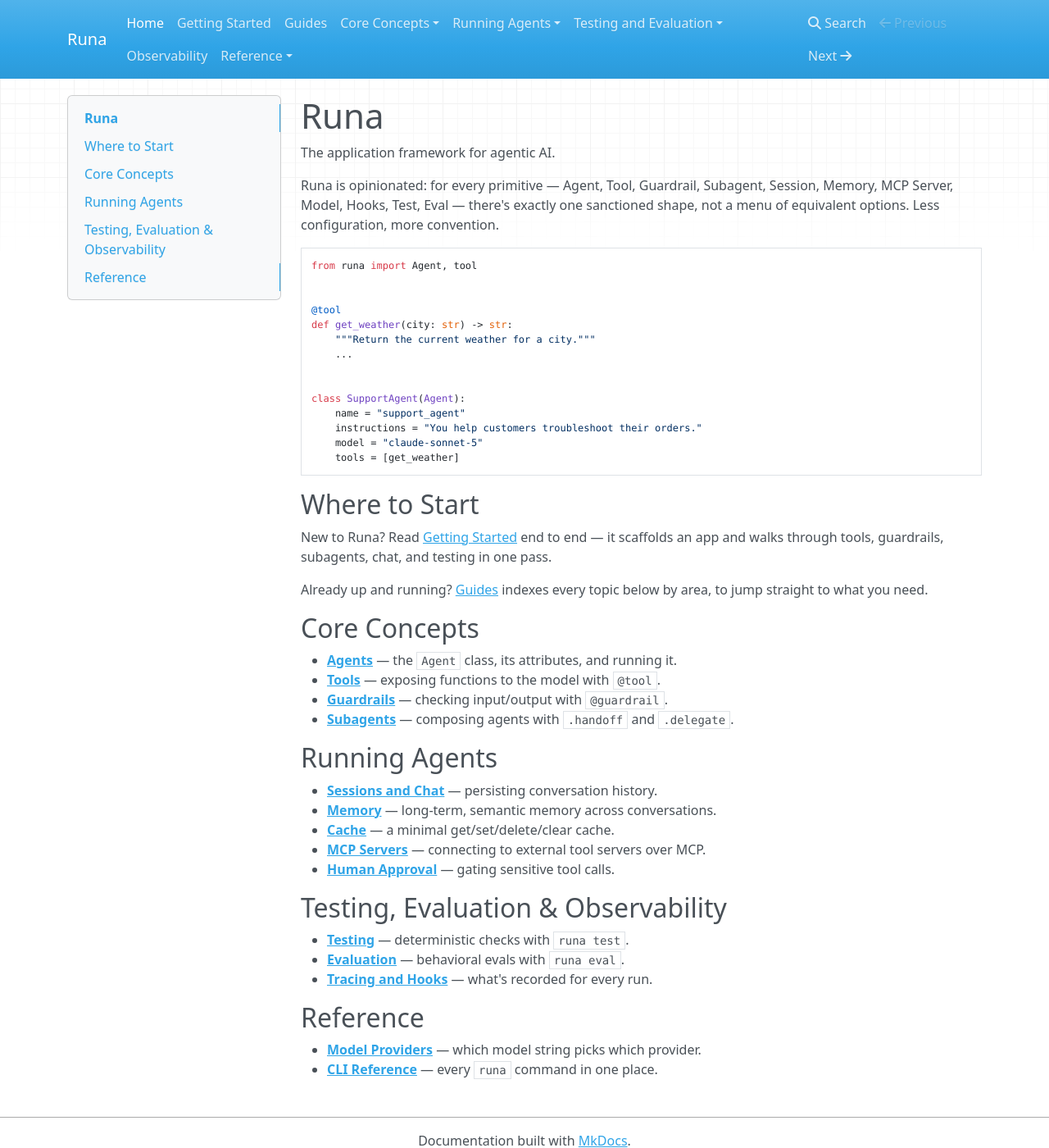
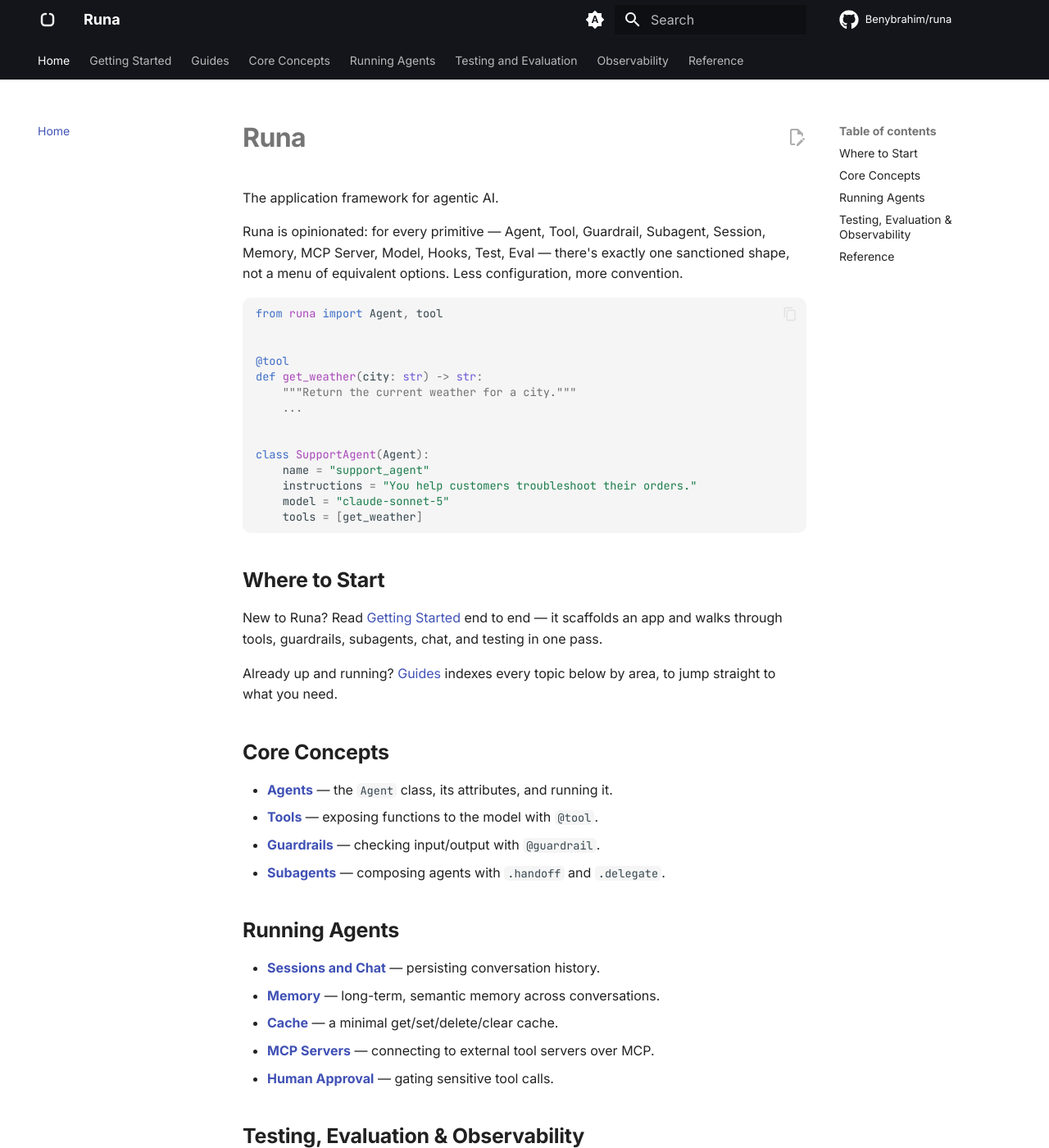
Before and after one commit to Benybrahim/runa, an MkDocs documentation site: the page built from docs/index.md, in a window 1280 px wide and 1400 px high. Shown: the whole window at 82% size. Built offline with MkDocs 1.6.1 and Material for MkDocs 9.7.7, drawn with Linux system fonts in a browser that asks for light colours; nearby versions of some CDN libraries; comment, search, counter and statistics services are not loaded; some of the changed text lies outside the part shown.

Commit message:
docs: update mkdocs

```diff
--- /dev/null
+++ b/docs/overrides/main.html
@@ -0,0 +1,15 @@
+{% extends "base.html" %}
+
+{% block extrahead %}
+  <link rel="apple-touch-icon" sizes="180x180" href="{{ 'assets/apple-touch-icon.png' | url }}">
+  <link rel="icon" type="image/png" sizes="32x32" href="{{ 'assets/favicon-32.png' | url }}">
+  <link rel="icon" type="image/png" sizes="16x16" href="{{ 'assets/favicon-16.png' | url }}">
+  <meta name="theme-color" content="#15191A">
+  <meta property="og:title" content="{{ config.site_name }}">
+  <meta property="og:description" content="{{ config.site_description }}">
+  <meta property="og:image" content="{{ config.site_url }}assets/avatar-512.png">
+  <meta name="twitter:card" content="summary">
+  <meta name="twitter:title" content="{{ config.site_name }}">
+  <meta name="twitter:description" content="{{ config.site_description }}">
+  <meta name="twitter:image" content="{{ config.site_url }}assets/avatar-512.png">
+{% endblock %}
--- /dev/null
+++ b/docs/stylesheets/extra.css
@@ -0,0 +1,44 @@
+:root {
+  --md-primary-fg-color: #111111;
+  --md-primary-fg-color--dark: #111111;
+}
+
+.md-header {
+  box-shadow: none;
+  border-bottom: 1px solid var(--md-default-fg-color--lightest);
+}
+
+.md-tabs {
+  background-color: var(--md-primary-fg-color);
+}
+
+.md-typeset h1 {
+  font-weight: 700;
+  letter-spacing: -0.02em;
+}
+
+.md-typeset h2 {
+  font-weight: 600;
+  letter-spacing: -0.01em;
+}
+
+.md-typeset code {
+  border-radius: 0.25rem;
+}
+
+.md-typeset pre > code {
+  border-radius: 0.5rem;
+}
+
+.md-typeset .admonition,
+.md-typeset details {
+  border-radius: 0.5rem;
+}
+
+.md-nav__title {
+  font-weight: 700;
+}
+
+.md-footer {
+  background-color: var(--md-primary-fg-color);
+}
--- a/mkdocs.yml
+++ b/mkdocs.yml
@@ -1,8 +1,57 @@
 site_name: Runa
+site_description: The application framework for agentic AI.
 site_url: https://benybrahim.github.io/runa/
+repo_name: Benybrahim/runa
+repo_url: https://github.com/Benybrahim/runa
+edit_uri: edit/main/docs/
+
+copyright: Copyright &copy; Runa contributors
 
 theme:
-  name: mkdocs
+  name: material
+  custom_dir: docs/overrides
+  logo: assets/mark-dark.svg
+  favicon: assets/favicon.ico
+  icon:
+    repo: fontawesome/brands/github
+  palette:
+    - media: "(prefers-color-scheme)"
+      toggle:
+        icon: material/brightness-auto
+        name: Switch to light mode
+    - media: "(prefers-color-scheme: light)"
+      scheme: default
+      primary: black
+      accent: indigo
+      toggle:
+        icon: material/brightness-7
+        name: Switch to dark mode
+    - media: "(prefers-color-scheme: dark)"
+      scheme: slate
+      primary: black
+      accent: indigo
+      toggle:
+        icon: material/brightness-4
+        name: Switch to system preference
+  font:
+    text: Inter
+    code: JetBrains Mono
+  features:
+    - navigation.instant
+    - navigation.instant.progress
+    - navigation.tracking
+    - navigation.tabs
+    - navigation.sections
+    - navigation.indexes
+    - navigation.top
+    - navigation.footer
+    - toc.follow
+    - search.suggest
+    - search.highlight
+    - content.code.copy
+    - content.code.annotate
+    - content.action.edit
+    - content.tooltips
 
 nav:
   - Home: index.md
@@ -26,3 +75,44 @@
   - Reference:
       - Model Providers: models.md
       - CLI Reference: cli.md
+
+markdown_extensions:
+  - toc:
+      permalink: true
+  - admonition
+  - attr_list
+  - md_in_html
+  - footnotes
+  - tables
+  - pymdownx.details
+  - pymdownx.superfences:
+      custom_fences:
+        - name: mermaid
+          class: mermaid
+          format: !!python/name:pymdownx.superfences.fence_code_format
+  - pymdownx.highlight:
+      anchor_linenums: true
+      line_spans: __span
+      pygments_lang_class: true
+  - pymdownx.inlinehilite
+  - pymdownx.snippets
+  - pymdownx.tabbed:
+      alternate_style: true
+  - pymdownx.emoji:
+      emoji_index: !!python/name:material.extensions.emoji.twemoji
+      emoji_generator: !!python/name:material.extensions.emoji.to_svg
+  - pymdownx.tasklist:
+      custom_checkbox: true
+
+plugins:
+  - search
+
+extra:
+  social:
+    - icon: fontawesome/brands/github
+      link: https://github.com/Benybrahim/runa
+    - icon: fontawesome/brands/python
+      link: https://pypi.org/project/runa/
+
+extra_css:
+  - stylesheets/extra.css
--- a/pyproject.toml
+++ b/pyproject.toml
@@ -11,6 +11,7 @@
     "graphviz>=0.21",
     "httpx2>=2.12.0",
     "mcp>=2.1.1",
+    "mkdocs-material>=9.7.7",
     "pypdf>=6.0.0",
     "sqlite-vec>=0.1.9",
 ]
```
Also changed, not shown: docs/assets/apple-touch-icon.png (added), docs/assets/avatar-512.png (added), docs/assets/favicon-16.png (added), docs/assets/favicon-32.png (added), docs/assets/favicon-48.png (added), docs/assets/favicon.ico (added), docs/assets/favicon.svg (added), docs/assets/mark-dark.svg (added), docs/assets/mark.svg (added), docs/assets/tile.svg (added), 1 other file.
